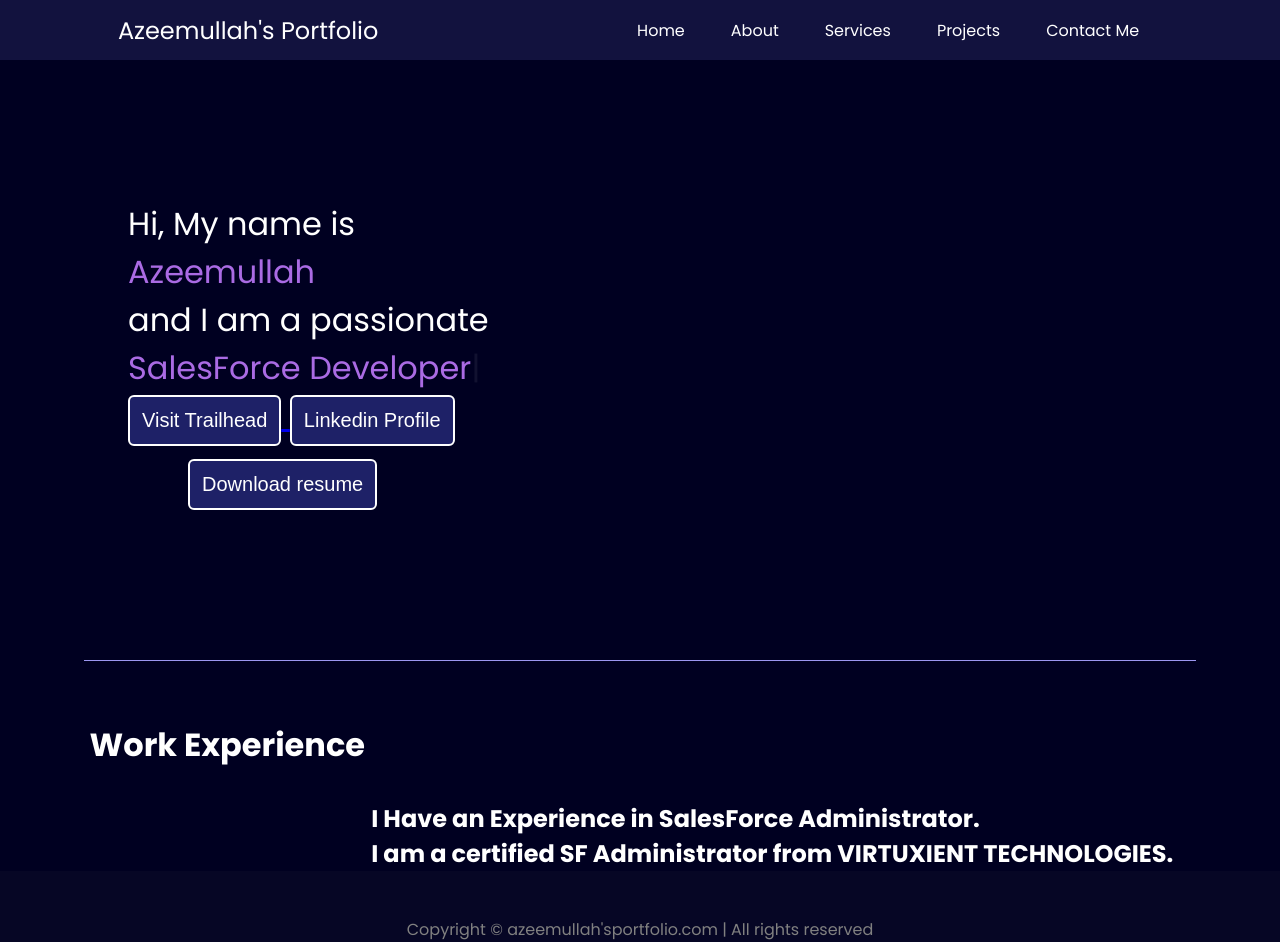
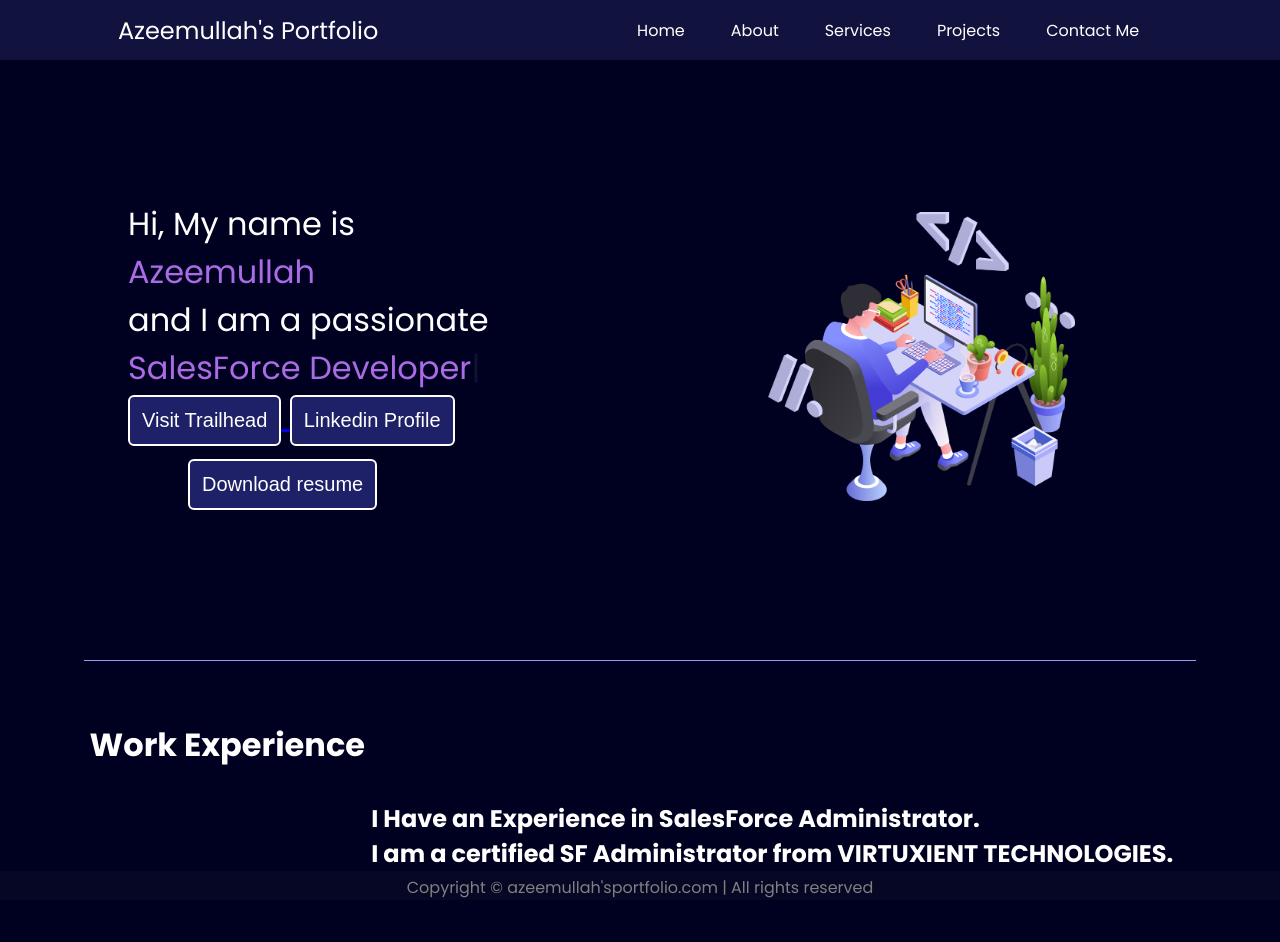
Before and after one commit to ansariazeemullah/portfolio, a plain HTML site: page index.html in a window 1280 px wide. After the commit the page ends 900 px from the top, so only its background shows below. Drawn offline with nearby package versions, Linux system fonts and the light colour scheme.

Commit message:
Update index.html

```diff
--- a/index.html
+++ b/index.html
@@ -166,7 +166,7 @@
 
         .footer {
             display: flex;
-            padding: 23px 122px;
+            padding: 2px 122px;
             justify-content: space-evenly;
         }
 
@@ -190,6 +190,7 @@
 <body>
     <header>
         <nav>
+
             <div class="left">Azeemullah's Portfolio</div>
             <div class="right">
                 <ul>
@@ -231,7 +232,7 @@
                 </div>
             </div>
             <div class="rightSection">
-                <img src="bg.png.png" alt="">
+                <img src="bg.png" alt="">
             </div>
         </section>
         <hr>
@@ -239,9 +240,7 @@
         <span class="text-gray"></span>
         <h1>Work Experience</h1>
         <h2>I Have an Experience in SalesForce Administrator.</h2>
-        <h2>I am a certified SF Administrator from VIRTUXIENT TECHNOLOGIES.
-
-        </h2>
+        <h2>I am a certified SF Administrator from VIRTUXIENT TECHNOLOGIES.</h2>
 
 
         <footer>
```
